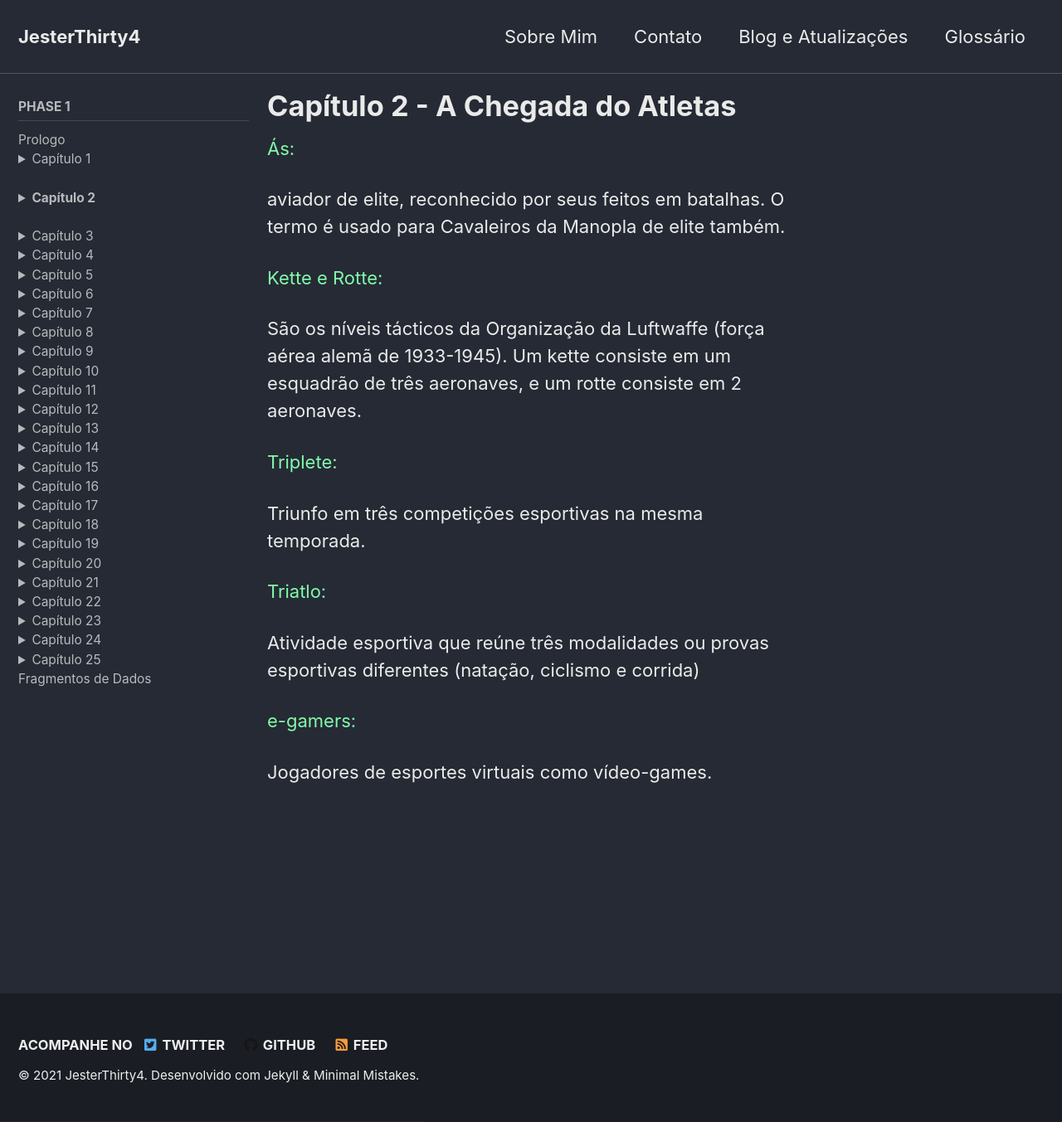
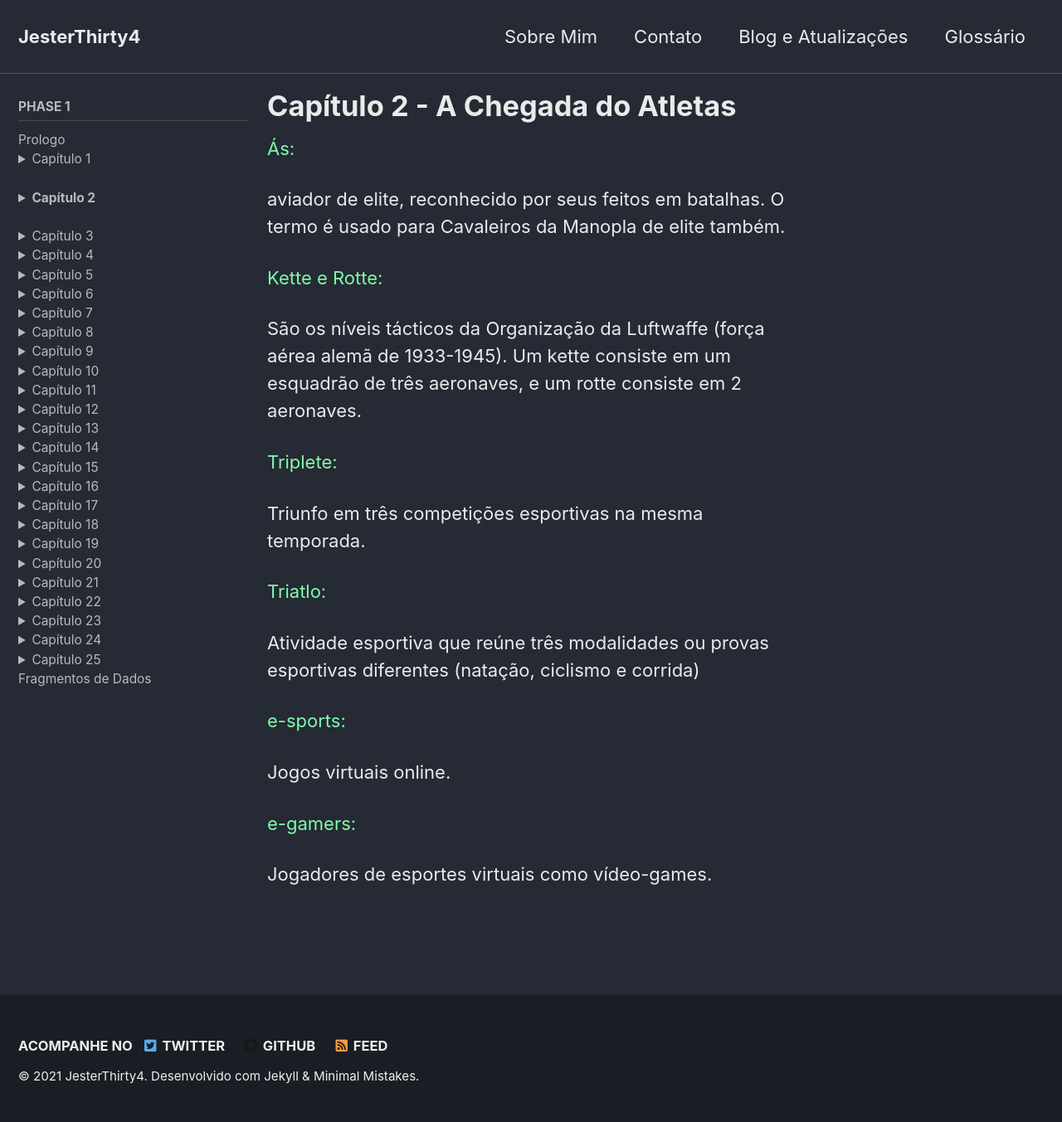
Before and after one commit to JesterThirty4/JesterThirty4.github.io, a Jekyll site: the page built from _pages/gch2.md, in a window 1280 px wide and 1353 px high. Shown: the whole window at 83% size. Built offline with Jekyll 4.4.1, drawn with Linux system fonts in a browser that asks for light colours; cached includes are drawn as plain includes.

Commit message:
Update gch2.md

```diff
--- a/_pages/gch2.md
+++ b/_pages/gch2.md
@@ -13,4 +13,6 @@ sidebar:
 
 <p style="color:#82faaa">Triatlo:</p> Atividade esportiva que reúne três modalidades ou provas esportivas diferentes (natação, ciclismo e corrida)
 
+<p style="color:#82faaa">e-sports:</p> Jogos virtuais online.
+
 <p style="color:#82faaa">e-gamers:</p> Jogadores de esportes virtuais como vídeo-games.
```
